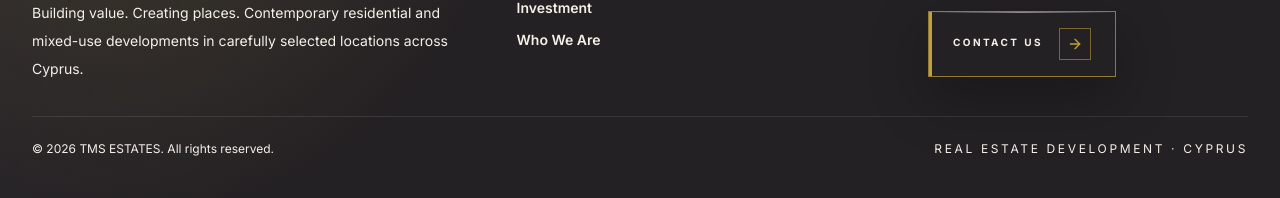
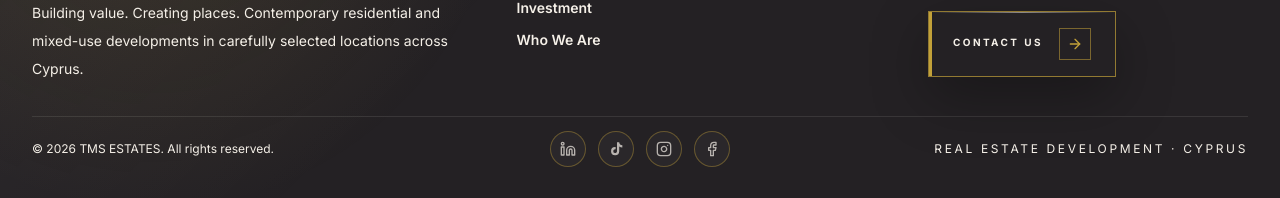
Before and after one commit to tmsgroupeu/tmsestates, a Next.js app in the folder web/: page /en/properties in a window 1280 px wide. Shown: the part 1242-1440 px from the top of the page. Built offline with nearby package versions, Linux system fonts and the light colour scheme; no server answers.

Commit message:
Add files via upload

```diff
--- a/web/src/components/Footer.tsx
+++ b/web/src/components/Footer.tsx
@@ -1,7 +1,7 @@
 "use client";
 
 import Image from "next/image";
-import { ArrowRight, ArrowUpRight } from "lucide-react";
+import { ArrowRight, ArrowUpRight, Facebook, Instagram, Linkedin } from "lucide-react";
 import { Link } from "@/i18n/routing";
 
 const primaryLinks = [
@@ -14,6 +14,42 @@ const primaryLinks = [
 const secondaryLinks = [
   { label: "Privacy Policy", href: "/privacy-policy" },
   { label: "Terms of Use", href: "/terms-of-use" },
+];
+
+function TikTokIcon({ className }: { className?: string }) {
+  return (
+    <svg
+      viewBox="0 0 24 24"
+      fill="currentColor"
+      className={className}
+      aria-hidden="true"
+    >
+      <path d="M16.8 2h-3.3v13.2c0 1.53-1.24 2.79-2.79 2.79a2.79 2.79 0 0 1-2.79-2.79c0-1.54 1.25-2.79 2.79-2.79.25 0 .49.03.72.1V9.1a6.1 6.1 0 0 0-.72-.04A6.13 6.13 0 0 0 4.6 15.2a6.13 6.13 0 0 0 6.11 6.12 6.13 6.13 0 0 0 6.11-6.12V8.36a8.3 8.3 0 0 0 4.68 1.44V6.5a5 5 0 0 1-4.7-4.5Z" />
+    </svg>
+  );
+}
+
+const socialLinks = [
+  {
+    label: "LinkedIn",
+    href: "https://www.linkedin.com/company/tms-estates/",
+    Icon: Linkedin,
+  },
+  {
+    label: "TikTok",
+    href: "https://www.tiktok.com/@tms.estates?_r=1&_t=ZN-97Tlo9SHLNO",
+    Icon: TikTokIcon,
+  },
+  {
+    label: "Instagram",
+    href: "https://www.instagram.com/tmsestates/",
+    Icon: Instagram,
+  },
+  {
+    label: "Facebook",
+    href: "https://www.facebook.com/people/TMS-Estates",
+    Icon: Facebook,
+  },
 ];
 
 export default function Footer() {
@@ -120,13 +156,28 @@ export default function Footer() {
             </div>
           </div>
 
-          <div className="flex flex-col gap-4 pt-6 text-xs text-[#F5F0E8]/46 sm:flex-row sm:items-center sm:justify-between">
-            <p>
+          <div className="relative flex flex-col items-center gap-6 pt-6 text-xs text-[#F5F0E8]/46 sm:flex-row sm:justify-between">
+            <p className="order-2 sm:order-1">
               &copy; {new Date().getFullYear()} TMS ESTATES. All rights
               reserved.
             </p>
 
-            <p className="uppercase tracking-[0.22em]">
+            <div className="order-1 flex items-center gap-3 sm:order-2 sm:absolute sm:left-1/2 sm:-translate-x-1/2">
+              {socialLinks.map(({ label, href, Icon }) => (
+                <a
+                  key={label}
+                  href={href}
+                  target="_blank"
+                  rel="noopener noreferrer"
+                  aria-label={label}
+                  className="group relative flex h-9 w-9 items-center justify-center overflow-hidden rounded-full border border-[#C2A139]/40 bg-[#F5F0E8]/[0.03] text-[#F5F0E8]/70 transition-all duration-500 hover:-translate-y-0.5 hover:border-[#C2A139] hover:bg-[#C2A139] hover:text-[#242124] hover:shadow-[0_14px_34px_rgba(194,161,57,0.24)]"
+                >
+                  <Icon className="h-4 w-4 transition-transform duration-500 group-hover:scale-110" />
+                </a>
+              ))}
+            </div>
+
+            <p className="order-3 uppercase tracking-[0.22em]">
               Real Estate Development · Cyprus
             </p>
           </div>
```
